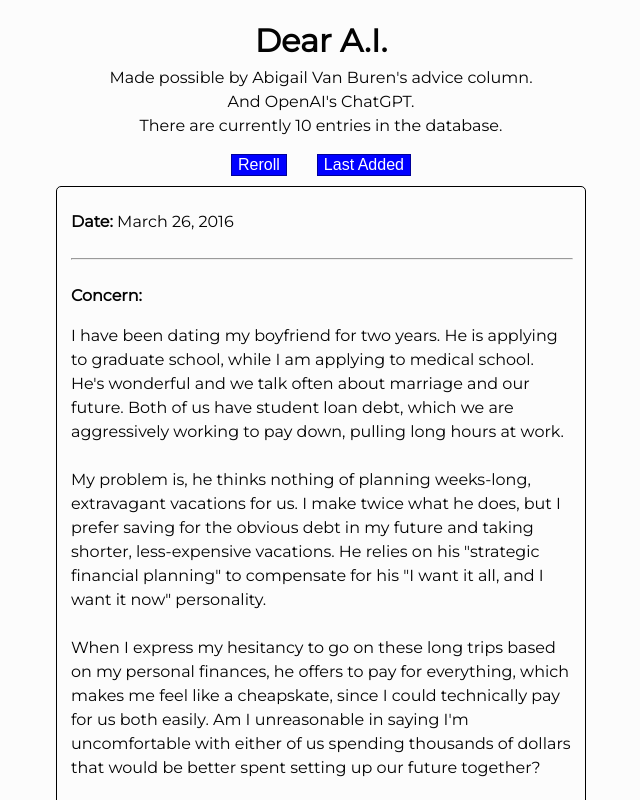
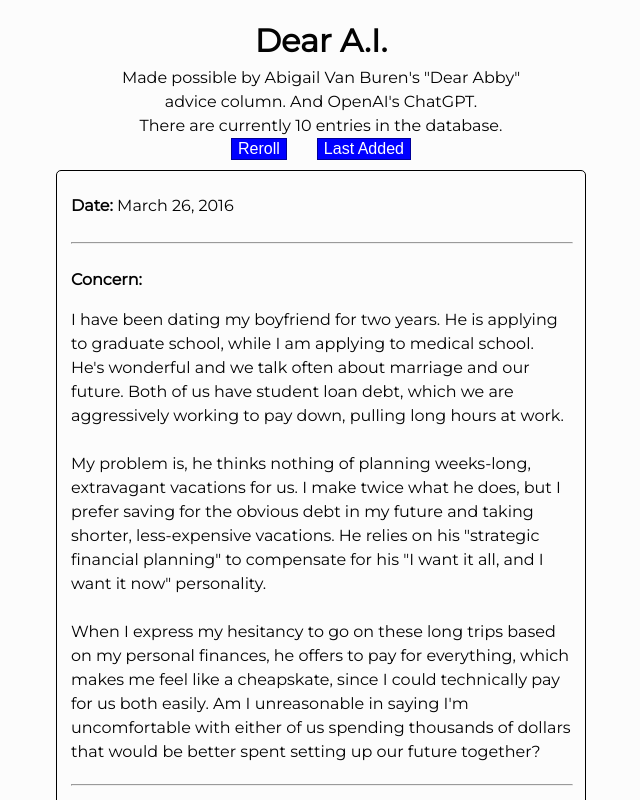
Before and after one commit to balderekjk/dear-ai-abby, a React (Create React App) app: page / in a window 1280 px wide. Shown: the top 800 px of the page, without its empty margins (319-959 px from the left). Built offline with nearby package versions, Linux system fonts and the light colour scheme.

Commit message:
more specific description

```diff
--- a/src/App.js
+++ b/src/App.js
@@ -22,9 +22,9 @@
   return (
     <div className="App">
       <h1 style={{ marginBottom: '6px' }}>Dear A.I.</h1>
-      <p style={{ marginTop: 0, maxWidth: '450px' }}>
-        Made possible by Abigail Van Buren's advice column. And OpenAI's
-        ChatGPT.
+      <p style={{ margin: '0 6px 0', maxWidth: '450px' }}>
+        Made possible by Abigail Van Buren's "Dear Abby" advice column. And
+        OpenAI's ChatGPT.
         <br />
         There are currently {abby.length} entries in the database.
       </p>
```
Also changed, not shown: public/logo192.png, public/logo512.png.
